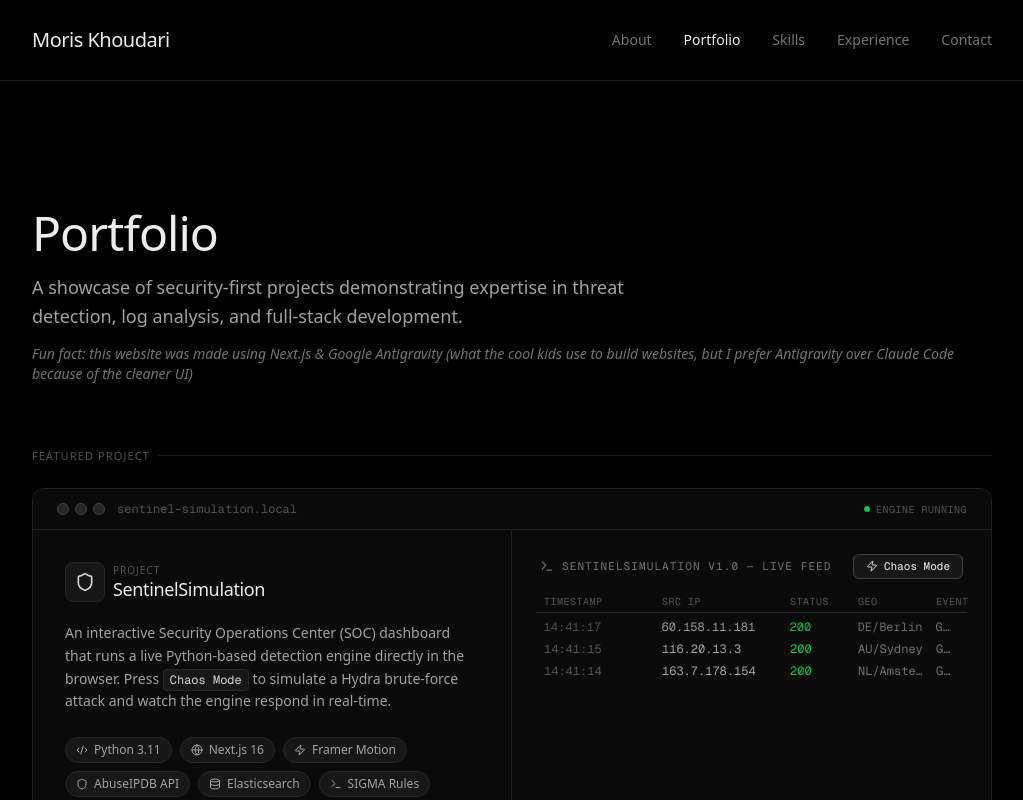
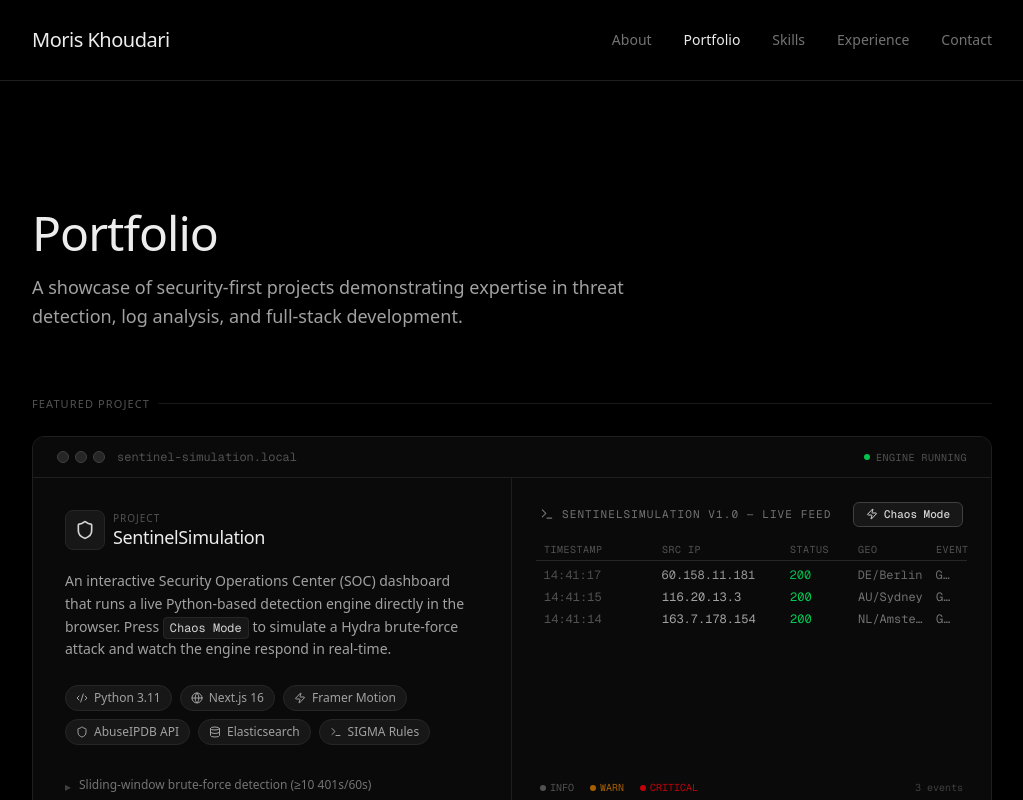
Before and after one commit to moris96/portfolio_site, a Next.js app: page /portfolio in a window 1280 px wide. Shown: the top 800 px of the page, without its empty margins (128-1151 px from the left). Built offline with nearby package versions, Linux system fonts and the light colour scheme.

Commit message:
removed unnesecary text

```diff
--- a/src/app/portfolio/page.tsx
+++ b/src/app/portfolio/page.tsx
@@ -114,9 +114,7 @@ export default function PortfolioPage() {
         <p className="text-neutral-400 max-w-2xl text-lg leading-relaxed mb-3">
           A showcase of security-first projects demonstrating expertise in threat detection, log analysis, and full-stack development.
         </p>
-        <p className="text-sm font-medium text-neutral-500 italic">
-          Fun fact: this website was made using Next.js &amp; Google Antigravity (what the cool kids use to build websites, but I prefer Antigravity over Claude Code because of the cleaner UI)
-        </p>
+
       </motion.div>
 
       {/* ───── HERO PROJECT: MockSOC ───── */}
```
